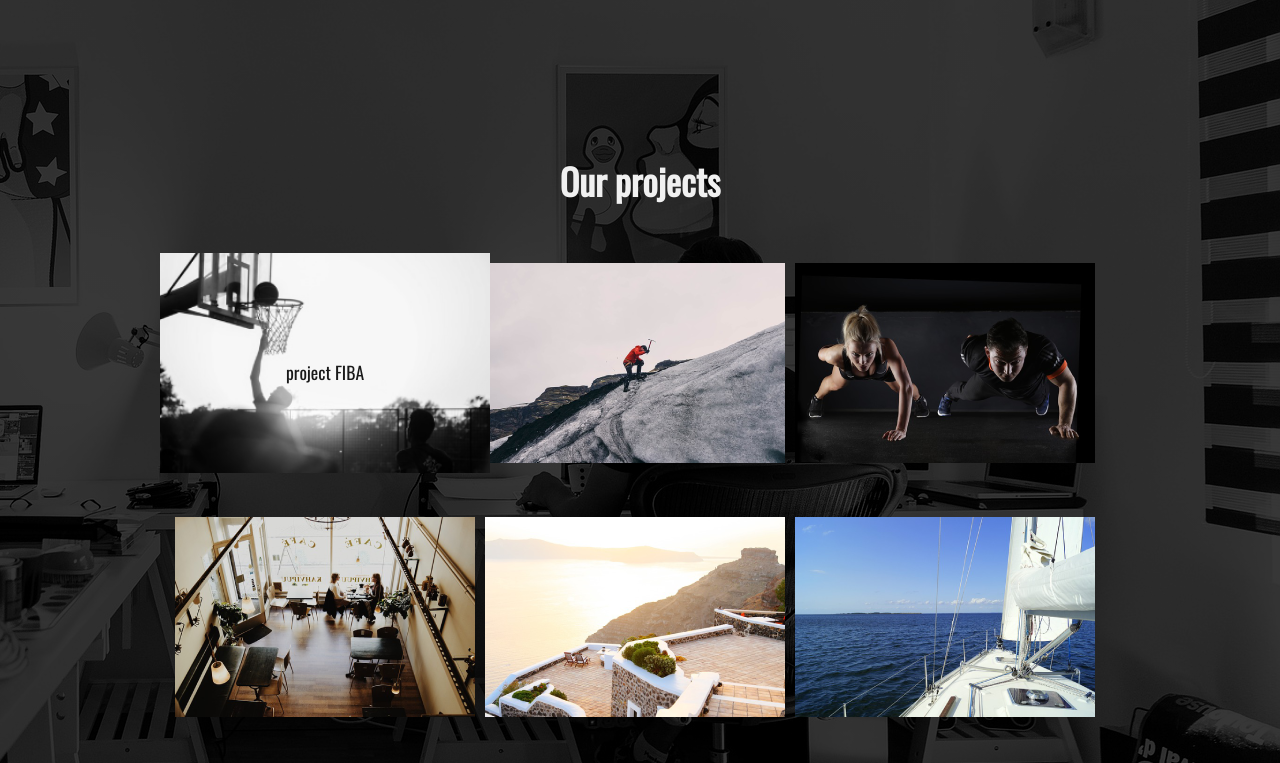
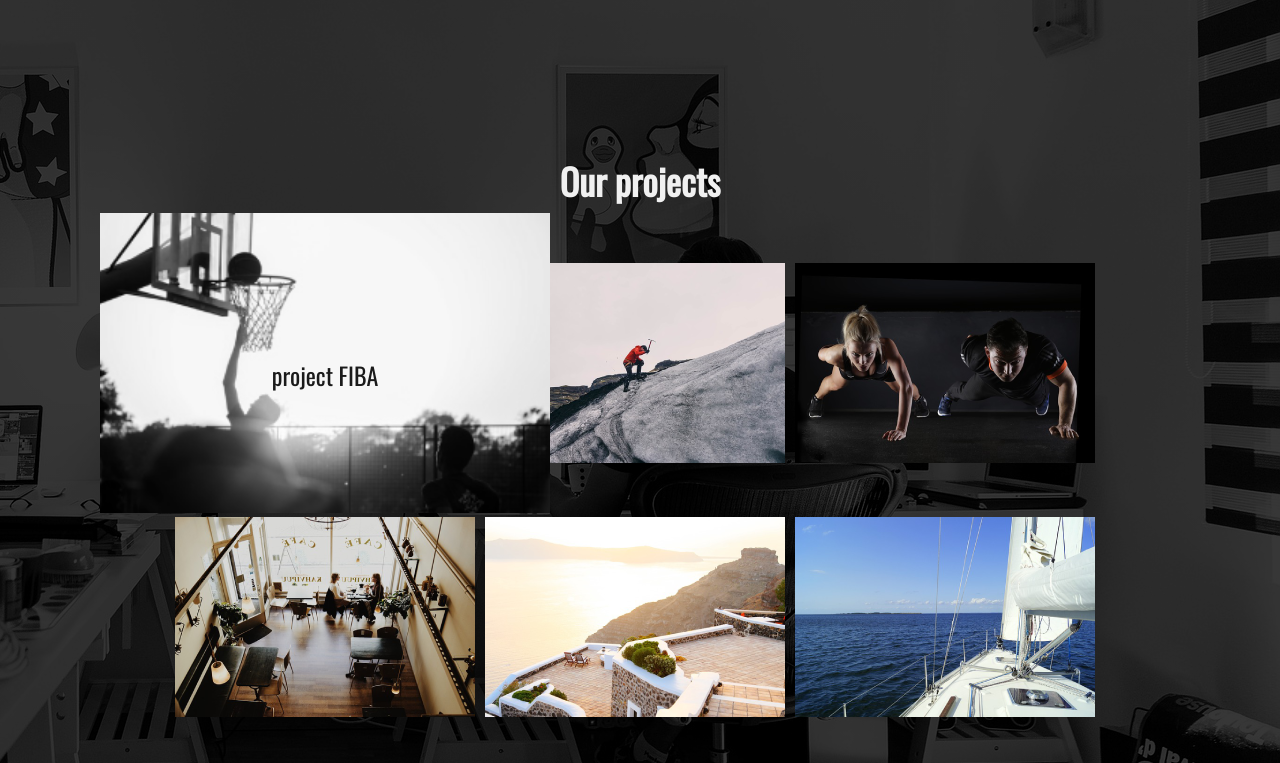
Before and after one commit to TheGazdaman/projects, a website: page portfolio page/src/index.html in a window 1280 px wide. In both pictures the pointer is over the element "project FIBA". Shown: the part 1579-2342 px from the top of the page. Drawn offline with nearby package versions, Linux system fonts and the light colour scheme; files that its build step writes are made by us from their sources.

Commit message:
version to present

```diff
--- a/portfolio page/src/index.html
+++ b/portfolio page/src/index.html
@@ -13,7 +13,7 @@
   <title>.gazdik</title>
 </head>
 <body>
-  <i class="fas fa-apple-alt"></i>
+
   <div class="container">
     <header>
       <div class="logo" id="menu">.gazdik</div>
--- a/portfolio page/src/scss/style.scss
+++ b/portfolio page/src/scss/style.scss
@@ -214,7 +214,7 @@ img {
      /*  transition: opacity .2s, visibility .2s; */
     }
     .tabul:hover {
-      transform: scale(1.1);
+      transform: scale(1.5);
       filter: grayscale(100%);
       /* filter: blur(4px); */
       /* filter: sepia(1); */
```
